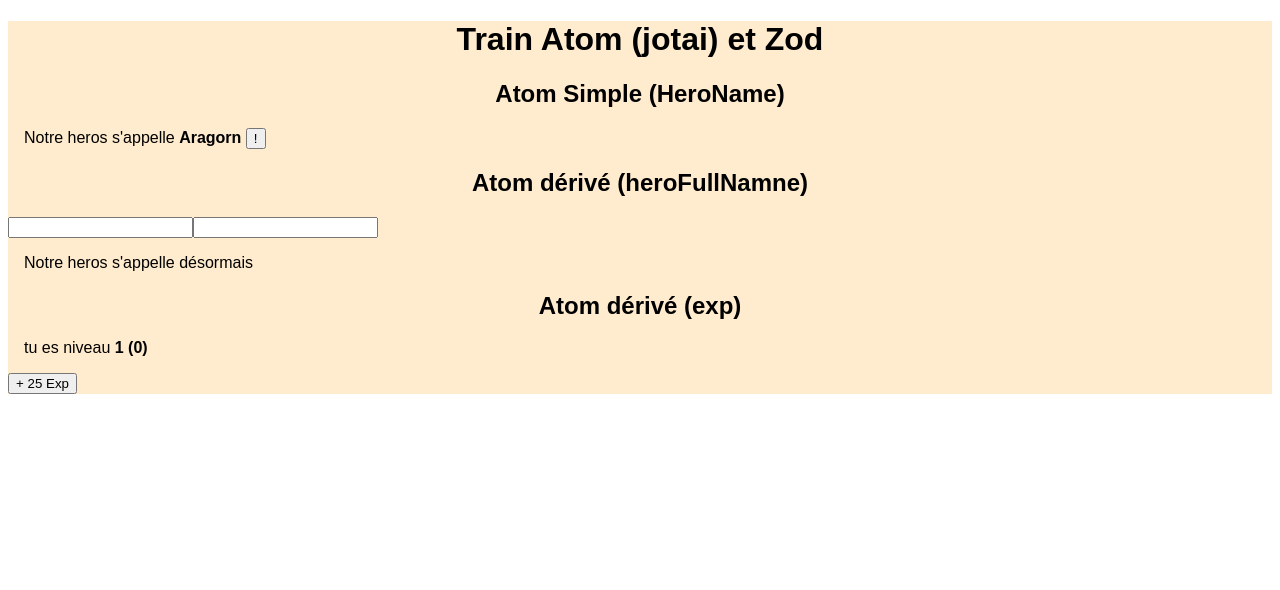
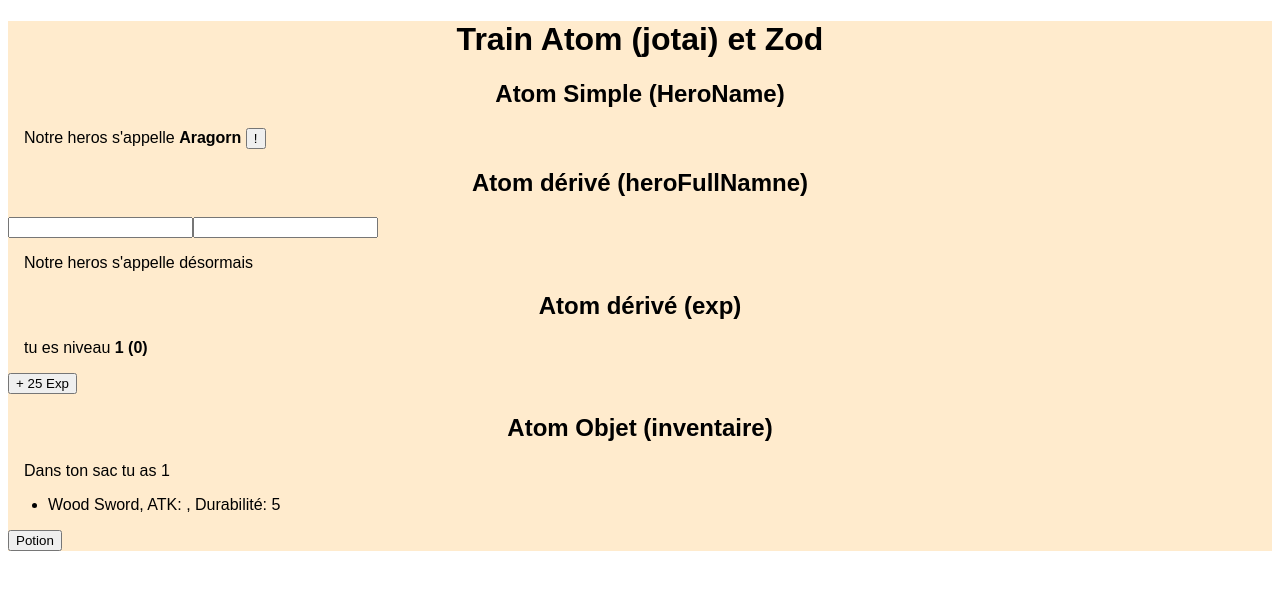
Before and after one commit to NemBaboulinet/ReactTraining, a React (Vite) app: page / in a window 1280 px wide. Shown: the top 590 px of the page. Built offline with nearby package versions, Linux system fonts and the light colour scheme.

Commit message:
Add Backpack component and inventory atom for managing items

```diff
--- a/src/App.tsx
+++ b/src/App.tsx
@@ -2,6 +2,7 @@ import "./style.css";
 import HeroComponent from "./components/hero";
 import HeroFullName from "./components/heroFullName";
 import ExpEvo from "./components/exp";
+import Backpack from "./components/inventory";
 
 export default function App() {
   return (
@@ -13,6 +14,8 @@ export default function App() {
       <HeroFullName />
       <h2> Atom dérivé (exp)</h2>
       <ExpEvo />
+      <h2> Atom Objet (inventaire) </h2>
+      <Backpack />
     </div>
   );
 }
--- /dev/null
+++ b/src/atoms/inventoryAtom.tsx
@@ -0,0 +1,5 @@
+import { atom } from "jotai";
+
+export const inventoryAtom = atom([
+  { id: 0, item: "Wood Sword", dammage: 7, durability: 5 },
+]);
--- /dev/null
+++ b/src/components/inventory.tsx
@@ -0,0 +1,36 @@
+import { inventoryAtom } from "../atoms/inventoryAtom";
+import { useAtom } from "jotai";
+
+function Backpack() {
+  const [backpackInventory, setBackpackInventory] = useAtom(inventoryAtom);
+  const findPotion = () => {
+    const newPotion = {
+      id: Date.now(),
+      item: "Potion",
+      durability: 1,
+      damage: 0,
+    };
+    setBackpackInventory((prev) => [...prev, newPotion]);
+  };
+  console.log("vas chier pd", setBackpackInventory);
+
+  return (
+    <>
+      <div>
+        <p>Dans ton sac tu as {backpackInventory.length}</p>
+        <ul>
+          {backpackInventory.map((item) => (
+            <li key={item.id}>
+              {item.item}, ATK: {item.damage}, Durabilité: {item.durability}
+            </li>
+          ))}
+        </ul>
+      </div>
+      <div>
+        <button onClick={findPotion}> Potion </button>
+      </div>
+    </>
+  );
+}
+
+export default Backpack;
```
